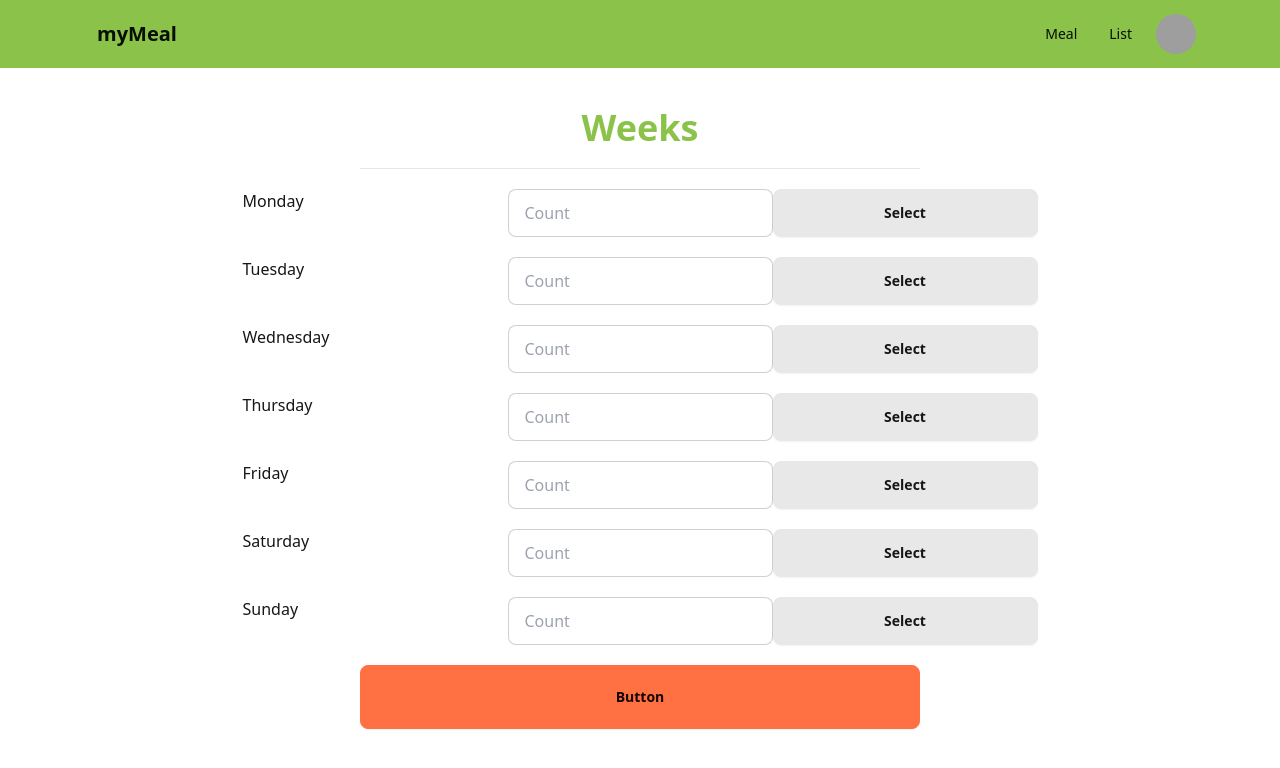
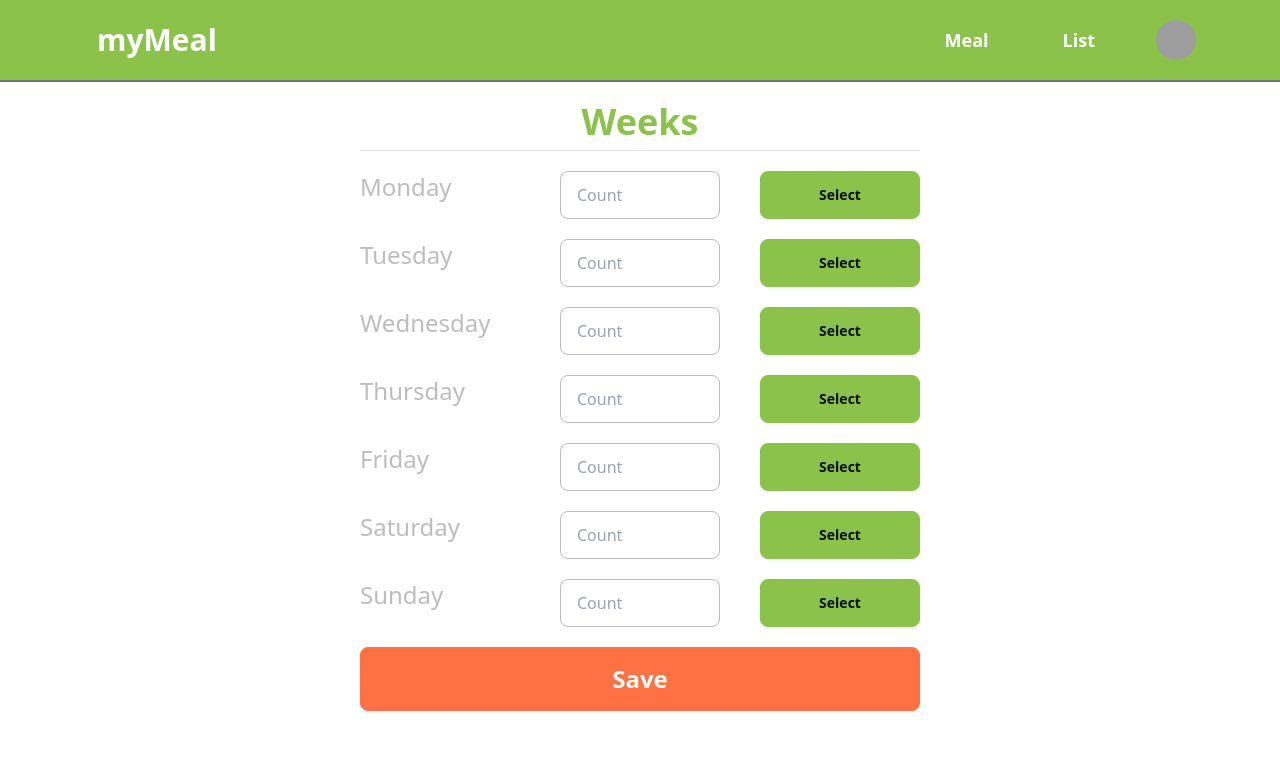
Before and after one commit to TobiasBlankJohansson/meal-fullstack-app, a React (Vite) app in the folder frontend/: page / in a window 1280 px wide. Shown: the top 768 px of the page. Built offline with nearby package versions, Linux system fonts and the light colour scheme; grey boxes are pictures that could not be loaded.

Commit message:
feat:add color to elements

```diff
--- a/frontend/src/components/Meal/MealWeek.tsx
+++ b/frontend/src/components/Meal/MealWeek.tsx
@@ -14,14 +14,16 @@ export function MealWeek() {
   return (
     <section>
       <header className="flex flex-col items-center">
-        <h2 className="my-5 text-4xl text-primary font-bold ">Weeks</h2>
+        <h2 className="mb-2 text-4xl text-primary font-bold ">Weeks</h2>
         <hr className="w-2/4"></hr>
       </header>
       <form className="flex flex-col items-center">
         {week.map((day) => {
           return <WeekFormItem day={day}></WeekFormItem>;
         })}
-        <button className="btn btn-secondary mt-5 w-1/2 h-16">Button</button>
+        <button className="btn btn-secondary hover:btn-primary hover:text-base-100 mt-5 w-1/2 h-16 text-2xl text-base-100">
+          Save
+        </button>
       </form>
     </section>
   );
--- a/frontend/src/components/Meal/WeekFormItem.tsx
+++ b/frontend/src/components/Meal/WeekFormItem.tsx
@@ -4,14 +4,14 @@ type weekFormItemProp = {
 
 export function WeekFormItem({ day }: weekFormItemProp) {
   return (
-    <section className="mt-5 grid grid-cols-3">
-      <label className="">{day}</label>
+    <section className="mt-5 w-1/2 grid grid-cols-3 gap-10">
+      <label className="text-neutral text-2xl">{day}</label>
       <input
         type="text"
         placeholder="Count"
-        className="input input-bordered w-full max-w-xs"
+        className="input w-full max-w-xs border-neutral focus:ring-primary focus:border-primary"
       />
-      <button className="btn">Select</button>
+      <button className="btn btn-primary hover:bg-secondary">Select</button>
     </section>
   );
 }
--- a/frontend/src/components/Navbar.tsx
+++ b/frontend/src/components/Navbar.tsx
@@ -1,17 +1,23 @@
 export function Navbar() {
   return (
     <>
-      <nav className="navbar bg-primary text-primary-content px-20">
+      <nav className="navbar bg-primary text-primary-content px-20 border-b-2 border-gray-500">
         <header className="flex-1">
-          <a className="btn btn-ghost text-xl">myMeal</a>
+          <a className="btn btn-ghost hover:bg-secondary text-base-100 text-3xl">
+            myMeal
+          </a>
         </header>
         <section className="flex-none">
-          <ul className="menu menu-horizontal px-1">
-            <li>
-              <a>Meal</a>
+          <ul className="menu menu-horizontal px-5">
+            <li className="px-5">
+              <a className="btn btn-ghost hover:bg-secondary text-lg text-base-100 font-bold">
+                Meal
+              </a>
             </li>
-            <li>
-              <a>List</a>
+            <li className="px-5">
+              <a className="btn btn-ghost hover:bg-secondary text-lg text-base-100 font-bold">
+                List
+              </a>
             </li>
           </ul>
           <figure
```
